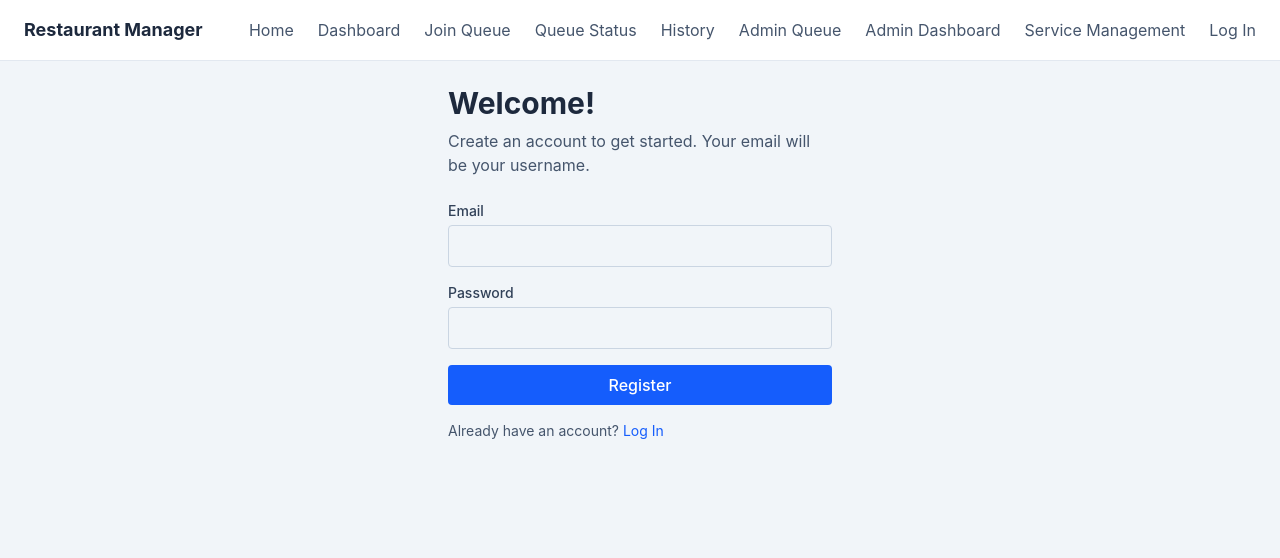
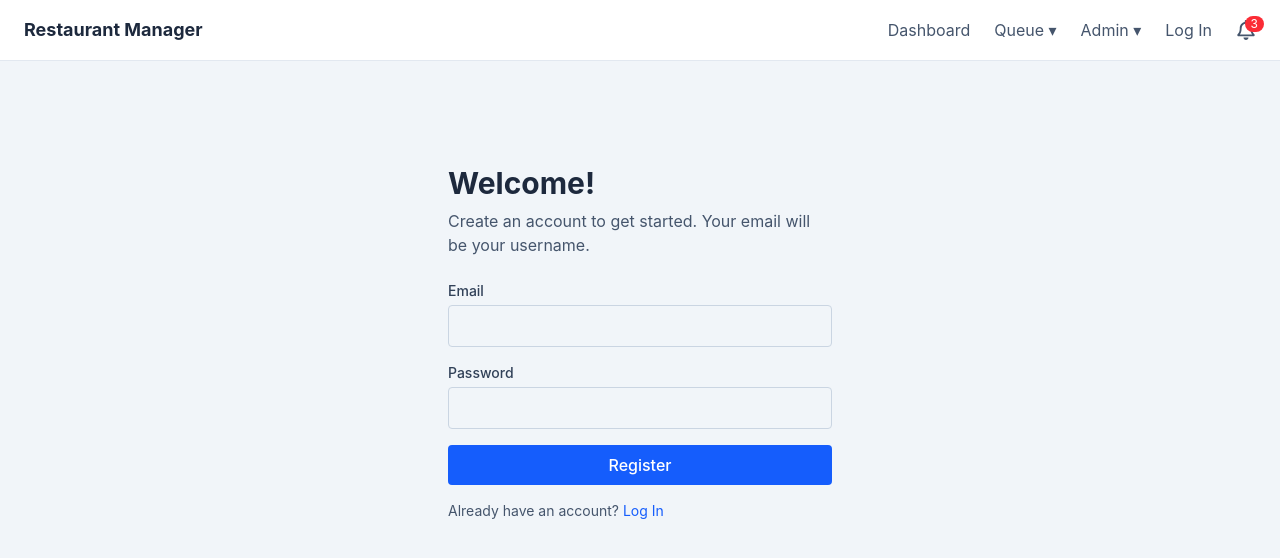
Before and after one commit to usmaan677/RestaurantProject, a React (Vite) app in the folder frontend/: page /register in a window 1280 px wide. Shown: the top 558 px of the page. Built offline with nearby package versions, Linux system fonts and the light colour scheme.

Commit message:
condensed navbar with drop downs and added notification icon

```diff
--- a/frontend/package.json
+++ b/frontend/package.json
@@ -13,6 +13,7 @@
     "@tailwindcss/vite": "^4.3.3",
     "react": "^19.2.8",
     "react-dom": "^19.2.8",
+    "react-icons": "^5.7.0",
     "react-router-dom": "^7.18.4",
     "tailwindcss": "^4.3.3"
   },
--- a/frontend/src/App.jsx
+++ b/frontend/src/App.jsx
@@ -1,6 +1,5 @@
 import { Routes, Route } from 'react-router-dom'
 import Navbar from './components/Navbar'
-import Home from './pages/Home'
 import Register from './pages/Register'
 import LogIn from './pages/LogIn'
 import Dashboard from './pages/Dashboard'
@@ -17,10 +16,9 @@ function App() {
       <Navbar />
       <main className="max-w-5xl mx-auto p-6">
         <Routes>
-          <Route path="/" element={<Home />} />
+          <Route path="/" element={<Dashboard />} />
           <Route path="/login" element={<LogIn />} />
           <Route path="/register" element={<Register />} />
-          <Route path="/dashboard" element={<Dashboard />} />
           <Route path="/join-queue" element={<JoinQueue />} />
           <Route path="/queue-status" element={<QueueStatus />} />
           <Route path="/history" element={<History />} />
--- a/frontend/src/components/Navbar.jsx
+++ b/frontend/src/components/Navbar.jsx
@@ -1,38 +1,108 @@
+import { useState } from 'react'
 import { NavLink } from 'react-router-dom'
+import { FaRegBell } from 'react-icons/fa'
+import { notifications } from '../mockData'
 
 function Navbar() {
+  // Keeps track of which dropdown is open: 'queue', 'admin', 'bell', or '' (none)
+  const [openMenu, setOpenMenu] = useState('')
+
+  // Opens a menu, or closes it if it is already open
+  function toggleMenu(menuName) {
+    if (openMenu === menuName) {
+      setOpenMenu('')
+    } else {
+      setOpenMenu(menuName)
+    }
+  }
+
+  // Closes any open menu (used after clicking a link)
+  function closeMenu() {
+    setOpenMenu('')
+  }
+
+  const linkStyle = ({ isActive }) => isActive ? 'font-semibold text-slate-900' : 'text-slate-600 hover:text-slate-900'
+  const dropdownLinkStyle = ({ isActive }) => isActive ? 'block px-4 py-2 font-semibold text-slate-900 bg-slate-100' : 'block px-4 py-2 text-slate-600 hover:bg-slate-100 hover:text-slate-900'
+
   return (
     <nav className="flex items-center justify-between bg-white border-b border-slate-200 px-6 py-4">
       <span className="text-lg font-bold text-slate-800">Restaurant Manager</span>
 
-      <div className="flex gap-6">
-        <NavLink to="/" end className={({ isActive }) => isActive ? 'font-semibold text-slate-900' : 'text-slate-600 hover:text-slate-900'}>
-          Home
-        </NavLink>
-        <NavLink to="/dashboard" className={({ isActive }) => isActive ? 'font-semibold text-slate-900' : 'text-slate-600 hover:text-slate-900'}>
+      <div className="flex items-center gap-6">
+        <NavLink to="/" end className={linkStyle} onClick={closeMenu}>
           Dashboard
         </NavLink>
-        <NavLink to="/join-queue" className={({ isActive }) => isActive ? 'font-semibold text-slate-900' : 'text-slate-600 hover:text-slate-900'}>
+
+        {/* Queue dropdown */}
+        <div className="relative">
+          <button onClick={() => toggleMenu('queue')} className="text-slate-600 hover:text-slate-900">
+            Queue ▾
+          </button>
+
+          {openMenu === 'queue' && (
+            <div className="absolute right-0 mt-2 w-44 bg-white border border-slate-200 rounded shadow">
+              <NavLink to="/join-queue" className={dropdownLinkStyle} onClick={closeMenu}>
                 Join Queue
               </NavLink>
-        <NavLink to="/queue-status" className={({ isActive }) => isActive ? 'font-semibold text-slate-900' : 'text-slate-600 hover:text-slate-900'}>
+              <NavLink to="/queue-status" className={dropdownLinkStyle} onClick={closeMenu}>
                 Queue Status
               </NavLink>
-        <NavLink to="/history" className={({ isActive }) => isActive ? 'font-semibold text-slate-900' : 'text-slate-600 hover:text-slate-900'}>
+              <NavLink to="/history" className={dropdownLinkStyle} onClick={closeMenu}>
                 History
               </NavLink>
-        <NavLink to="/admin-queue" className={({ isActive }) => isActive ? 'font-semibold text-slate-900' : 'text-slate-600 hover:text-slate-900'}>
+            </div>
+          )}
+        </div>
+
+        {/* Admin dropdown */}
+        <div className="relative">
+          <button onClick={() => toggleMenu('admin')} className="text-slate-600 hover:text-slate-900">
+            Admin ▾
+          </button>
+
+          {openMenu === 'admin' && (
+            <div className="absolute right-0 mt-2 w-48 bg-white border border-slate-200 rounded shadow">
+              <NavLink to="/admin" end className={dropdownLinkStyle} onClick={closeMenu}>
+                Admin Dashboard
+              </NavLink>
+              <NavLink to="/admin/services" className={dropdownLinkStyle} onClick={closeMenu}>
+                Admin Services
+              </NavLink>
+              <NavLink to="/admin-queue" className={dropdownLinkStyle} onClick={closeMenu}>
                 Admin Queue
               </NavLink>
-        <NavLink to="/admin" className={({ isActive }) => isActive ? 'font-semibold text-slate-900' : 'text-slate-600 hover:text-slate-900'}>
-          Admin Dashboard
-        </NavLink>
-        <NavLink to="/admin/services" className={({ isActive }) => isActive ? 'font-semibold text-slate-900' : 'text-slate-600 hover:text-slate-900'}>
-          Service Management
-          </NavLink>
-        <NavLink to="/login" className={({ isActive }) => isActive ? 'font-semibold text-slate-900' : 'text-slate-600 hover:text-slate-900'}>
+            </div>
+          )}
+        </div>
+
+        <NavLink to="/login" className={linkStyle} onClick={closeMenu}>
           Log In
         </NavLink>
+
+        {/* Notification bell dropdown */}
+        <div className="relative">
+          <button onClick={() => toggleMenu('bell')} className="relative flex items-center text-slate-600 hover:text-slate-900">
+            <FaRegBell size={20} />
+            {/* Small red circle showing how many notifications there are */}
+            <span className="absolute -top-1 -right-2 rounded-full bg-red-500 px-1.5 text-xs text-white">
+              {notifications.length}
+            </span>
+          </button>
+
+          {openMenu === 'bell' && (
+            <div className="absolute right-0 mt-2 w-72 bg-white border border-slate-200 rounded shadow p-4">
+              <h2 className="text-lg font-semibold text-slate-800">Notifications</h2>
+              <ul className="mt-2 flex flex-col gap-2">
+                {notifications.map((note) => (
+                  <li key={note.id} className="border-b border-slate-100 pb-2 last:border-0">
+                    <p className="text-slate-800">{note.message}</p>
+                    <p className="text-sm text-slate-500">{note.time}</p>
+                  </li>
+                ))}
+              </ul>
+            </div>
+          )}
+        </div>
       </div>
     </nav>
   )
--- a/frontend/src/pages/Dashboard.jsx
+++ b/frontend/src/pages/Dashboard.jsx
@@ -15,7 +15,7 @@ function Dashboard() {
       <div className="mt-6 rounded border border-slate-200 bg-white p-4">
         <h2 className="text-lg font-semibold text-slate-800">Current Queue</h2>
         <p className="mt-1 text-slate-600">
-          You are in line for <span className="font-medium">{currentQueue.name}</span> — position #
+          You are in line for <span className="font-medium">{currentQueue.name}</span>  position #
           {currentQueue.position} of {currentQueue.queue.length}, about {currentQueue.waitTime} minutes.
         </p>
         <Link to="/queue-status" className="mt-2 inline-block text-blue-600 hover:underline">
--- a/frontend/src/pages/LogIn.jsx
+++ b/frontend/src/pages/LogIn.jsx
@@ -11,7 +11,7 @@ function LogIn() {
   }
 
   return (
-    <div className="max-w-sm mx-auto">
+    <div className="max-w-sm mx-auto mt-20">
       <h1 className="text-3xl font-bold text-slate-800">Log In</h1>
 
       <form onSubmit={handleSubmit} className="mt-6 flex flex-col gap-4">
--- a/frontend/src/pages/Register.jsx
+++ b/frontend/src/pages/Register.jsx
@@ -11,7 +11,7 @@ function Register() {
   }
 
   return (
-    <div className="max-w-sm mx-auto">
+    <div className="max-w-sm mx-auto mt-20">
       <h1 className="text-3xl font-bold text-slate-800">Welcome!</h1>
       <p className="mt-2 text-slate-600">
         Create an account to get started. Your email will be your username.
@@ -39,6 +39,7 @@ function Register() {
           <input
             id="password"
             type="password"
+            minLength={8}
             value={password}
             onChange={(e) => setPassword(e.target.value)}
             required
```
Also changed, not shown: 2 other files (tests, documents, lock files or other folders). Lines whose indentation alone changed are shown as unchanged.
